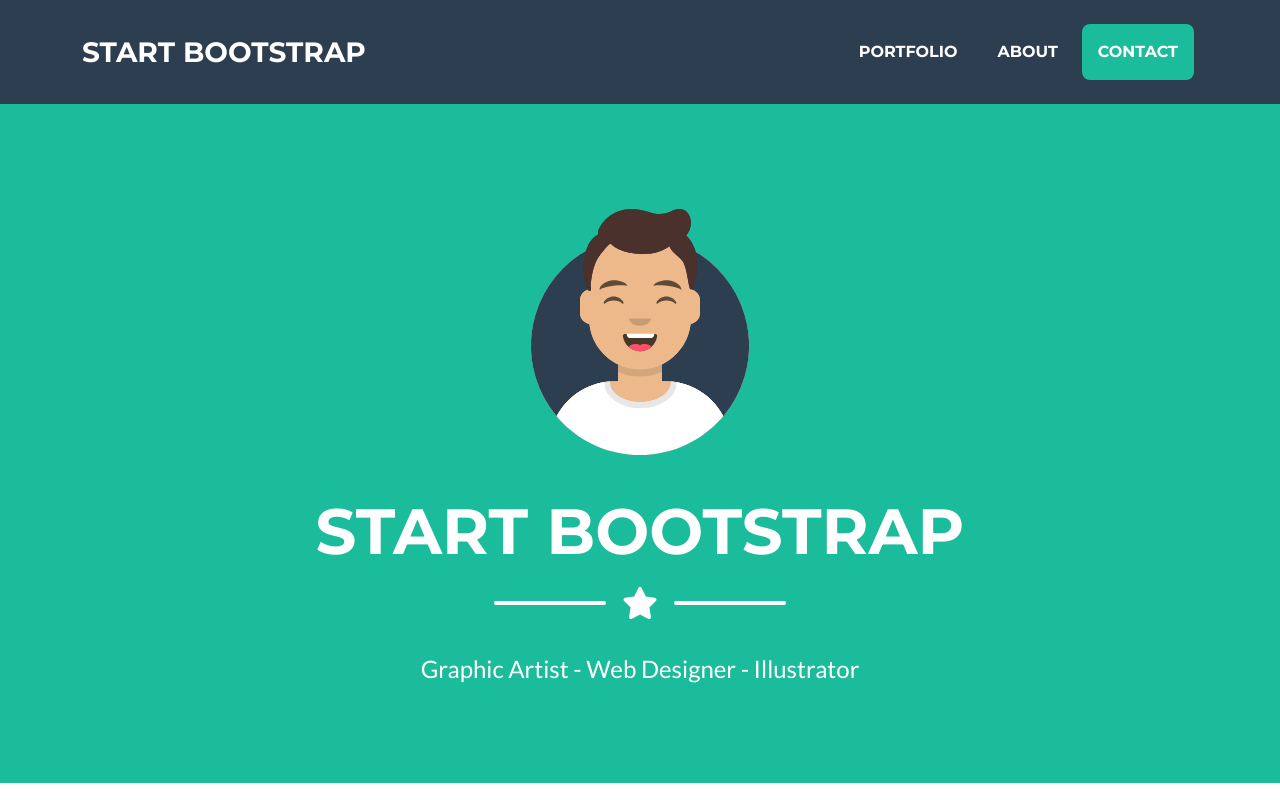
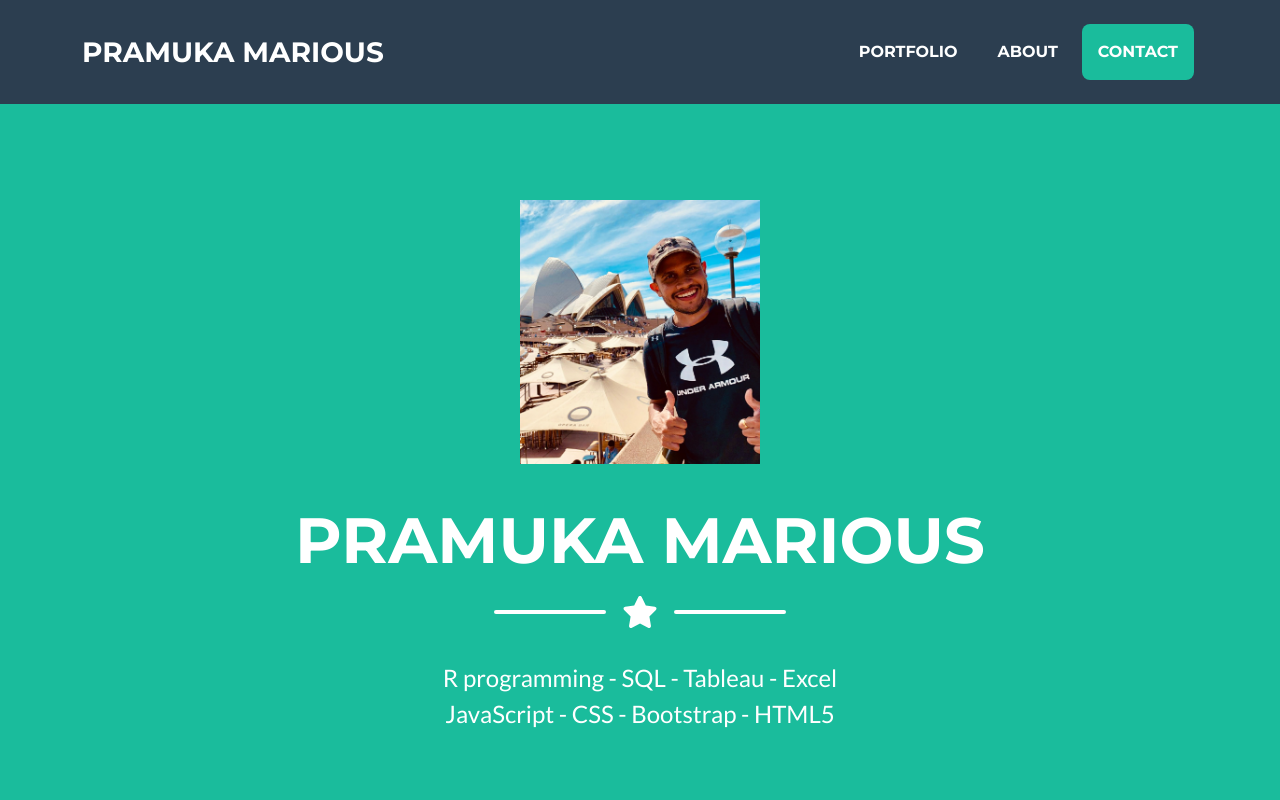
Before and after one commit to pramukam/resume001, a plain HTML site: page index.html in a window 1280 px wide. Shown: the top 800 px of the page. Drawn offline with nearby package versions, Linux system fonts and the light colour scheme.

Commit message:
adding a profile photo

```diff
--- a/index.html
+++ b/index.html
@@ -20,7 +20,7 @@
         <!-- Navigation-->
         <nav class="navbar navbar-expand-lg bg-secondary text-uppercase fixed-top" id="mainNav">
             <div class="container">
-                <a class="navbar-brand" href="#page-top">Start Bootstrap</a>
+                <a class="navbar-brand" href="#page-top">Pramuka Marious</a>
                 <button class="navbar-toggler text-uppercase font-weight-bold bg-primary text-white rounded" type="button" data-bs-toggle="collapse" data-bs-target="#navbarResponsive" aria-controls="navbarResponsive" aria-expanded="false" aria-label="Toggle navigation">
                     Menu
                     <i class="fas fa-bars"></i>
@@ -38,9 +38,9 @@
         <header class="masthead bg-primary text-white text-center">
             <div class="container d-flex align-items-center flex-column">
                 <!-- Masthead Avatar Image-->
-                <img class="masthead-avatar mb-5" src="assets/img/avataaars.svg" alt="..." />
+                <img class="masthead-avatar mb-5" src="assets/img/profile_pic.jpg" alt="..." />
                 <!-- Masthead Heading-->
-                <h1 class="masthead-heading text-uppercase mb-0">Start Bootstrap</h1>
+                <h1 class="masthead-heading text-uppercase mb-0">Pramuka Marious</h1>
                 <!-- Icon Divider-->
                 <div class="divider-custom divider-light">
                     <div class="divider-custom-line"></div>
@@ -48,7 +48,9 @@
                     <div class="divider-custom-line"></div>
                 </div>
                 <!-- Masthead Subheading-->
-                <p class="masthead-subheading font-weight-light mb-0">Graphic Artist - Web Designer - Illustrator</p>
+                <p class="masthead-subheading font-weight-light mb-0">R programming - SQL - Tableau - Excel</p>
+                <p class="masthead-subheading font-weight-light mb-0">JavaScript - CSS - Bootstrap - HTML5</p>
+
             </div>
         </header>
         <!-- Portfolio Section-->
```
Also changed, not shown: assets/img/profile_pic.jpg (added).
